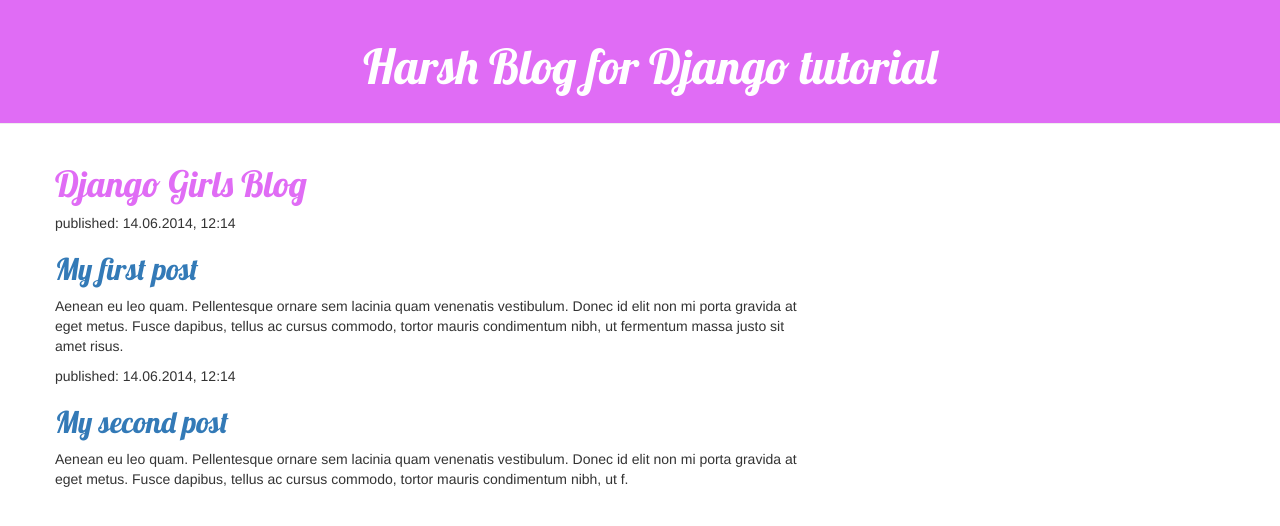
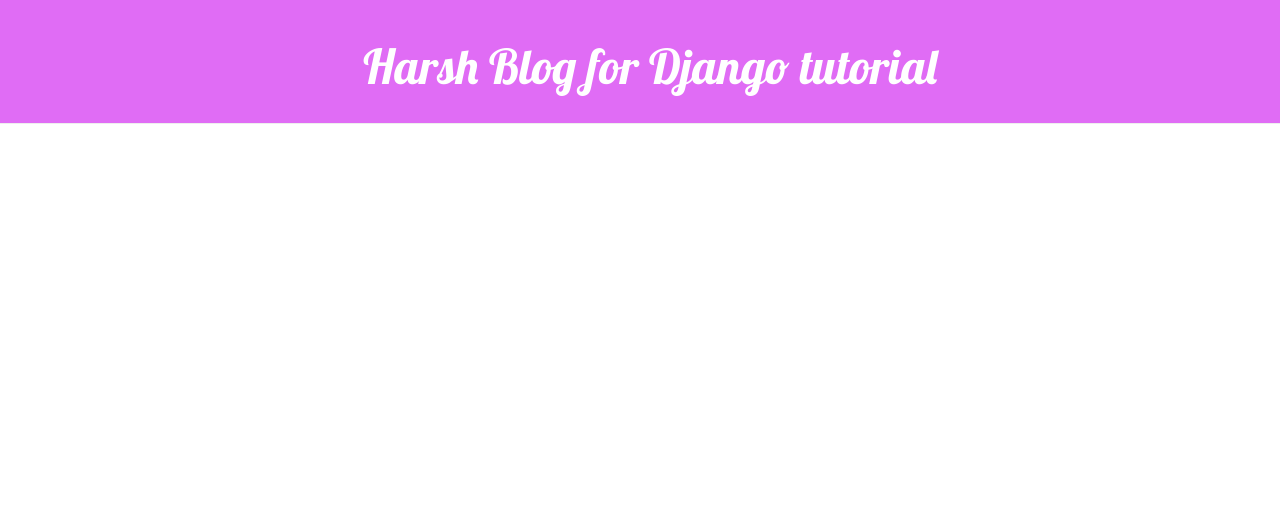
Before and after one commit to harshv2013/django_first_project, a Django app: page / in a window 1280 px wide. Shown: the top 526 px of the page. Run offline with Django 3.2, Linux system fonts and the light colour scheme; data that the repository does not hold is empty; some libraries are stand-ins or nearby versions.

Commit message:
other update to modify !

```diff
--- a/blog/templates/blog/post_list.html
+++ b/blog/templates/blog/post_list.html
@@ -11,31 +11,4 @@
 		</div>
 	{% endfor %}
 
-        <div>
-            <h1><a href="/">Django Girls Blog</a></h1>
-        </div>
-
-        <div>
-            <p>published: 14.06.2014, 12:14</p>
-            <h2><a href="">My first post</a></h2>
-            <p>Aenean eu leo quam. Pellentesque ornare sem lacinia quam venenatis vestibulum. Donec id elit non mi porta gravida at eget metus. Fusce dapibus, tellus ac cursus commodo, tortor mauris condimentum nibh, ut fermentum massa justo sit amet risus.</p>
-        </div>
-
-        <div>
-            <p>published: 14.06.2014, 12:14</p>
-            <h2><a href="">My second post</a></h2>
-            <p>Aenean eu leo quam. Pellentesque ornare sem lacinia quam venenatis vestibulum. Donec id elit non mi porta gravida at eget metus. Fusce dapibus, tellus ac cursus commodo, tortor mauris condimentum nibh, ut f.</p>
-        </div>
-
-        <div>
-        {% for post in posts %}
-            <div>
-                <p>published: {{ post.published_date }}</p>
-                <h1><a href="">{{ post.title }}</a></h1>
-                <p>{{ post.text|linebreaksbr }}</p>
-            </div>
-        {% endfor %}
-        </div>
-
-
 {% endblock %}
```
